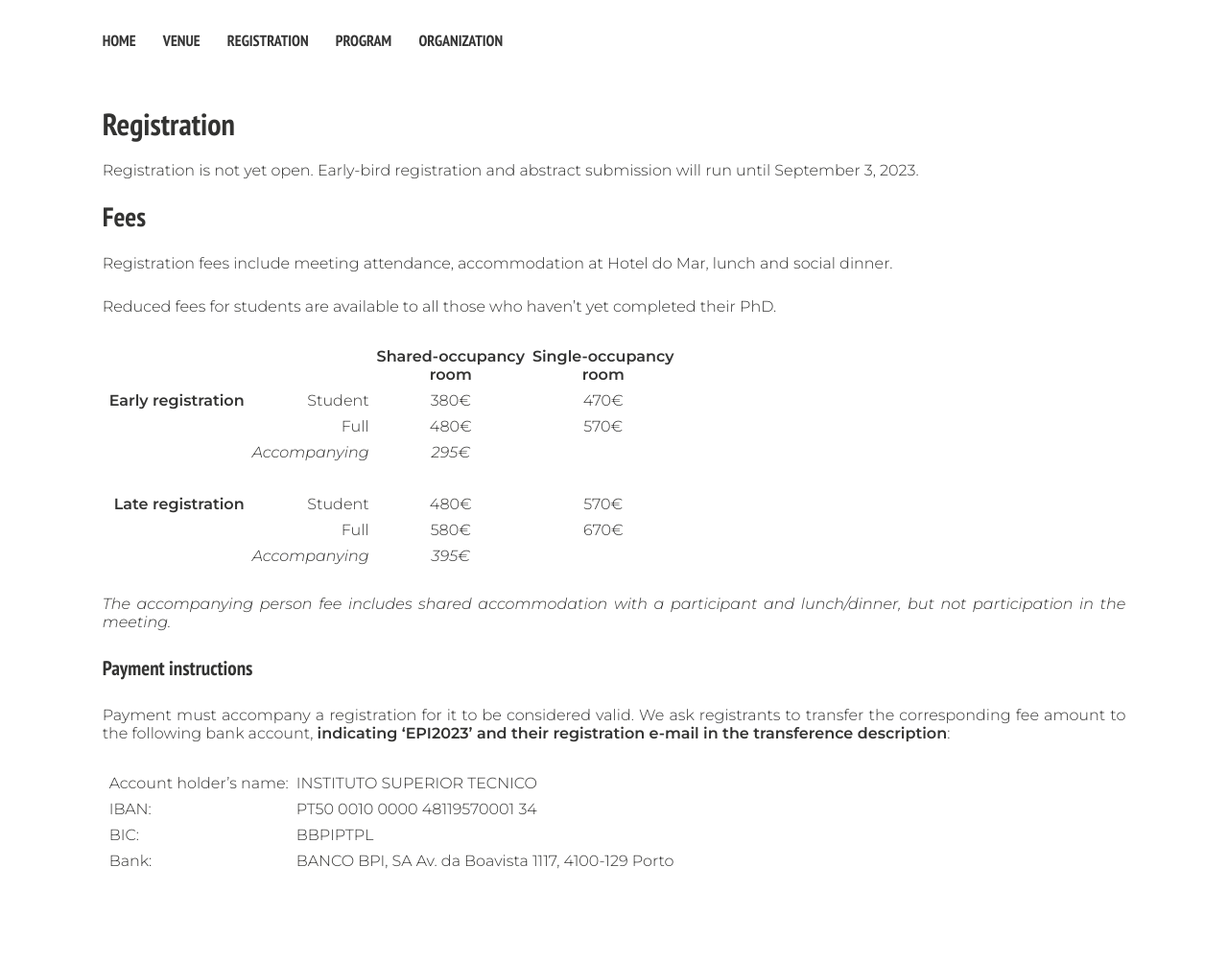
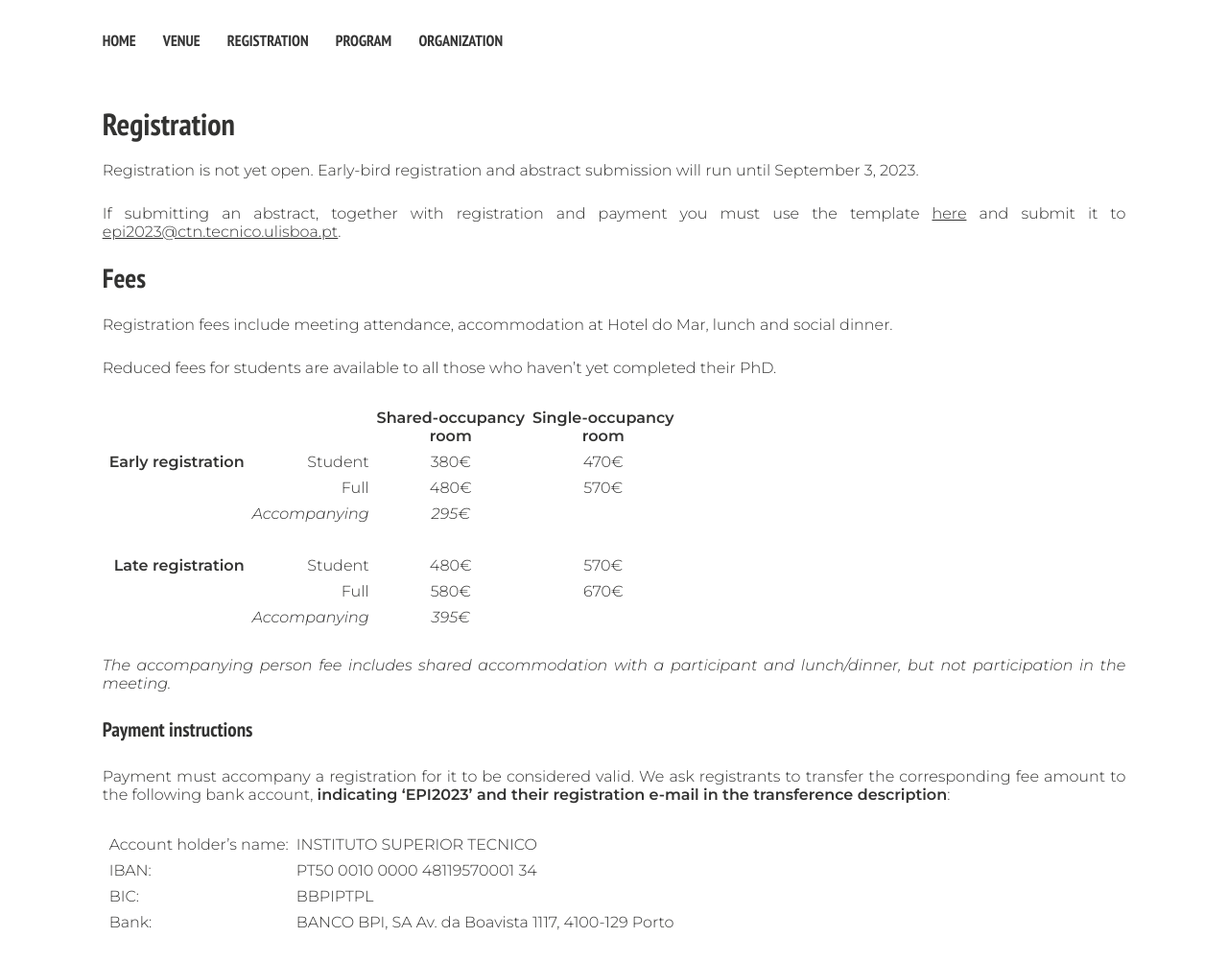
Before and after one commit to Iberian-Peptide-Meeting/XVIII, a Jekyll site: the page built from _pages/registration.md, in a window 1280 px wide. Shown: the whole page at 96% size. Built offline with Jekyll 4.4.1, drawn with Linux system fonts in a browser that asks for light colours; nearby versions of some CDN libraries; before the commit the page ends 938 px from its top, so only the background shows below that.

Commit message:
Added the abstract template

```diff
--- a/_pages/registration.md
+++ b/_pages/registration.md
@@ -6,6 +6,9 @@ permalink: /registration
 ---
 
 Registration is not yet open. Early-bird registration and abstract submission will run until September 3, 2023.
+
+If submitting an abstract, together with registration and payment you must use the template [here](/images/AbstractTeplate.docx) and submit
+it to [epi2023@ctn.tecnico.ulisboa.pt](mailto:epi2023@ctn.tecnico.ulisboa.pt).
 
 ## Fees
 
```
